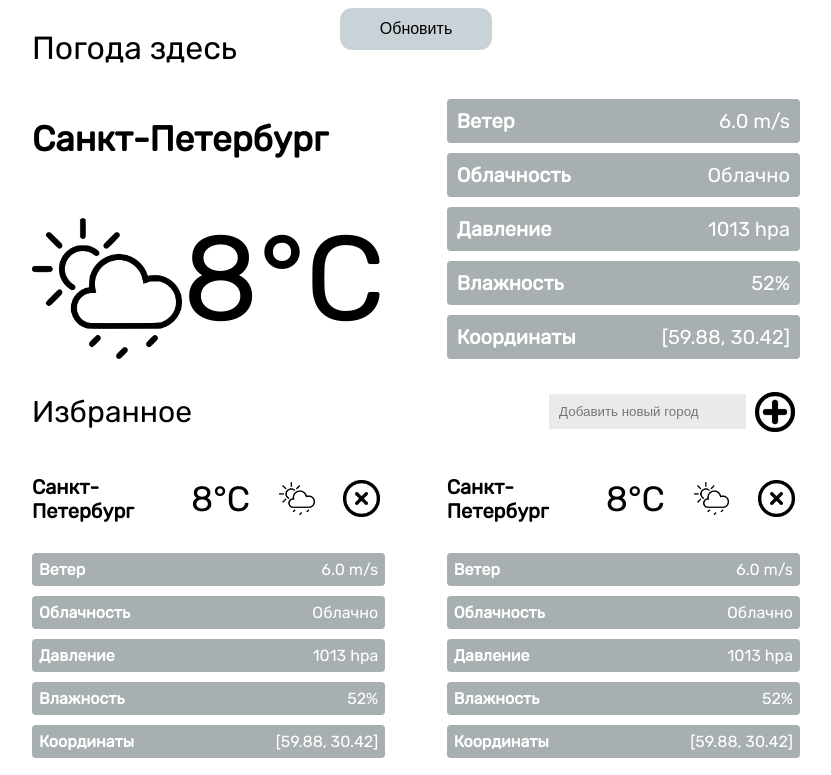
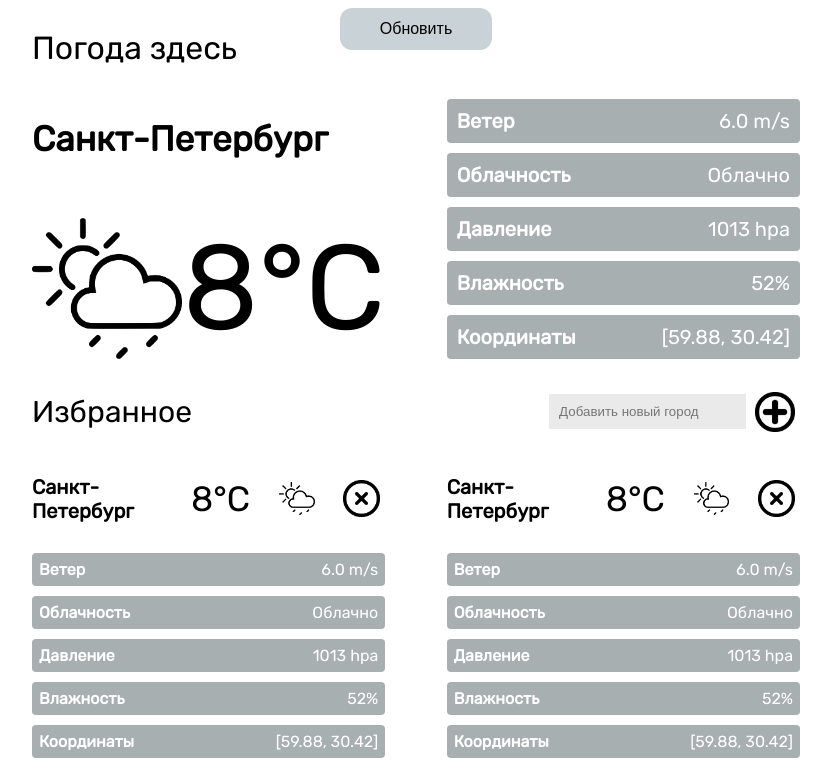
Before and after one commit to Solovejko/Web-project, a plain HTML site: page index.html in a window 1280 px wide. Shown: the top 775 px of the page, without its empty margins (224-1055 px from the left). Drawn offline with Linux system fonts and the light colour scheme.

Commit message:
fix meta

```diff
--- a/css/style.css
+++ b/css/style.css
@@ -92,6 +92,7 @@ main {
 
 .top .temperature {
     font-size: 120px;
+    align-self: center;
 }
 
 .first {
--- a/index.html
+++ b/index.html
@@ -6,6 +6,7 @@
         <link rel="stylesheet" href="css/style.css">
         <link rel="stylesheet" href="https://fonts.googleapis.com/css?family=Rubik">
         <link rel="shortcut icon" href="images/icon.png" type="imageы/icon.png">
+        <meta name="viewport" content="width=device-width, initial-scale=1.0">
     </head>
     <body>
         <header>
```
